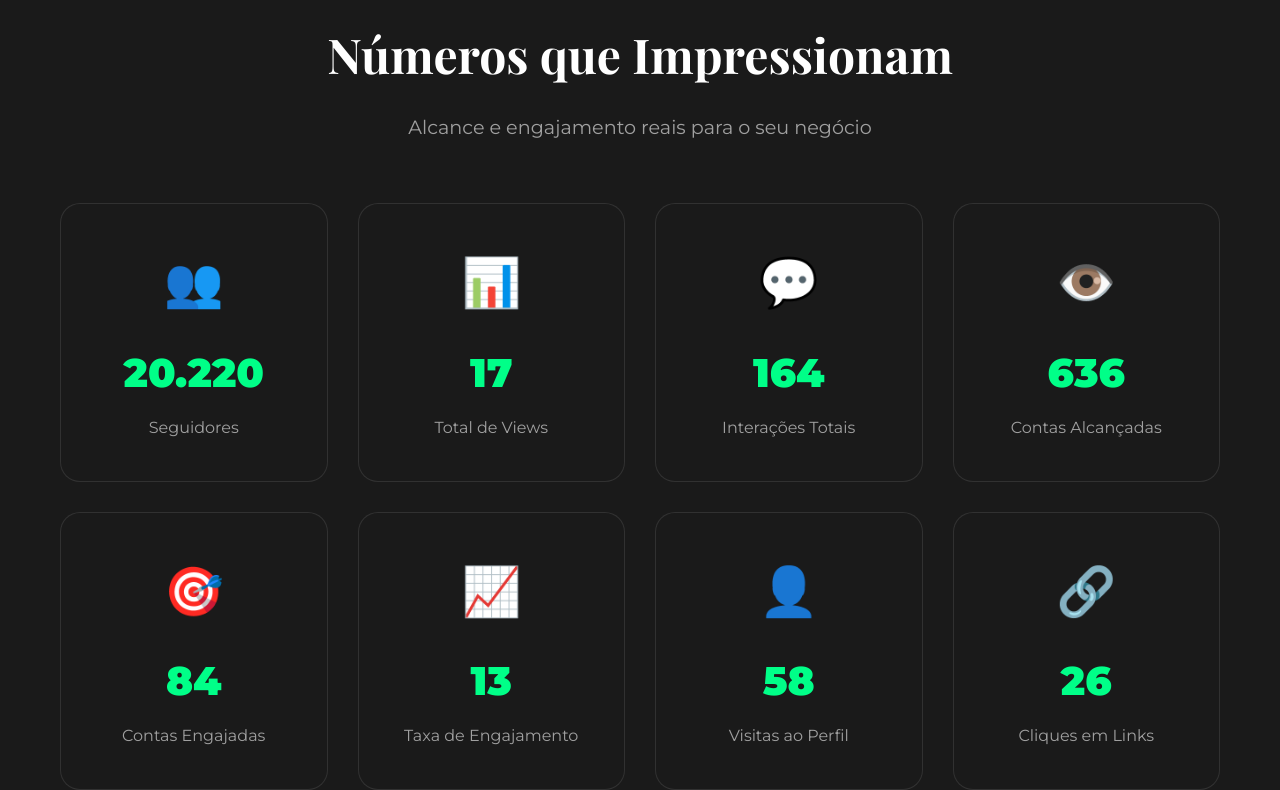
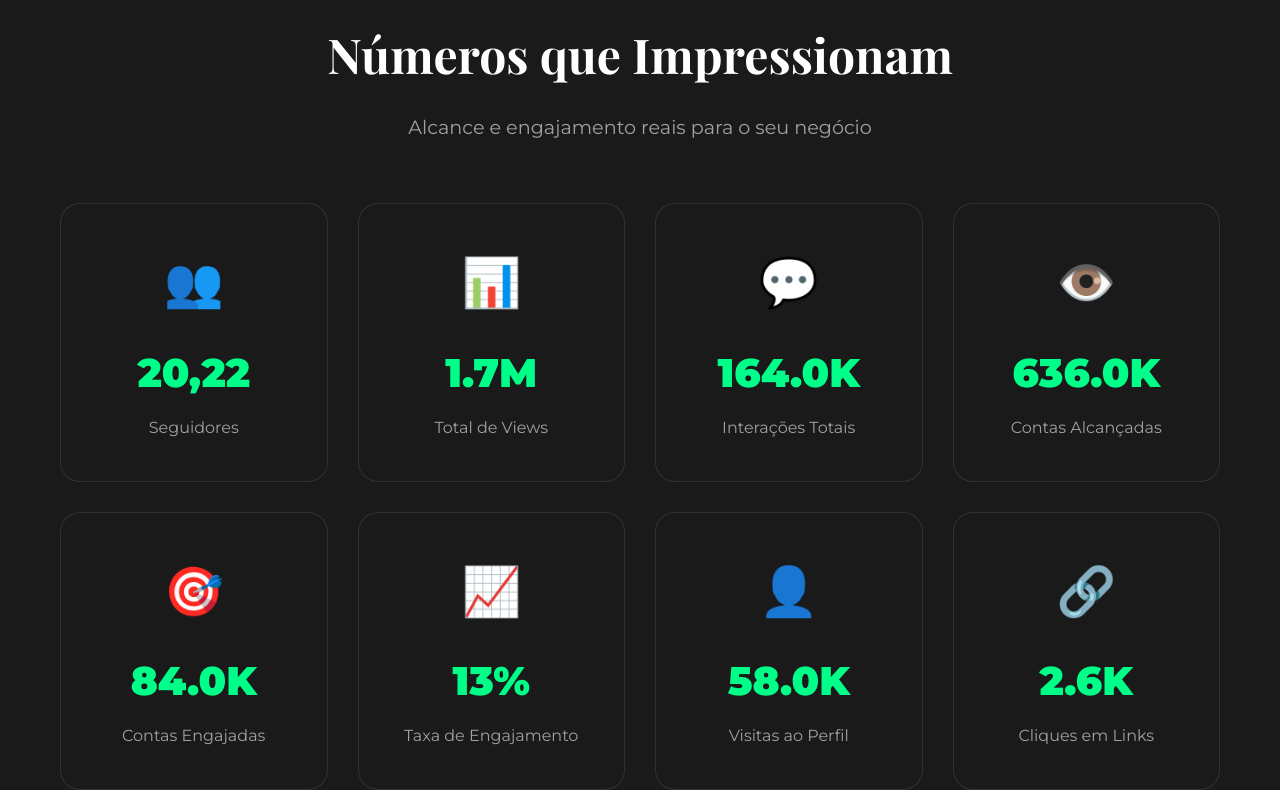
Before and after one commit to savantarmorer/.github.io, a plain HTML site: page index.html in a window 1280 px wide. Shown: the part 2010-2800 px from the top of the page. Drawn offline with nearby package versions, Linux system fonts and the light colour scheme.

Commit message:
Corrigir animaÃ§Ã£o de contadores para preservar sufixos K e M

```diff
--- a/index.html
+++ b/index.html
@@ -1447,16 +1447,28 @@
         });
 
         // Counter animation
-        function animateCounter(element, target, duration = 2000) {
+        function animateCounter(element, target, suffix = '', duration = 2000) {
             let current = 0;
             const increment = target / (duration / 16);
             const timer = setInterval(() => {
                 current += increment;
                 if (current >= target) {
-                    element.textContent = target.toLocaleString('pt-BR');
+                    if (suffix === 'K') {
+                        element.textContent = (target / 1000).toFixed(1) + 'K';
+                    } else if (suffix === 'M') {
+                        element.textContent = (target / 1000000).toFixed(1) + 'M';
+                    } else {
+                        element.textContent = target.toLocaleString('pt-BR') + suffix;
+                    }
                     clearInterval(timer);
                 } else {
-                    element.textContent = Math.floor(current).toLocaleString('pt-BR');
+                    if (suffix === 'K') {
+                        element.textContent = (current / 1000).toFixed(1) + 'K';
+                    } else if (suffix === 'M') {
+                        element.textContent = (current / 1000000).toFixed(1) + 'M';
+                    } else {
+                        element.textContent = Math.floor(current).toLocaleString('pt-BR') + suffix;
+                    }
                 }
             }, 16);
         }
@@ -1466,8 +1478,29 @@
             entries.forEach(entry => {
                 if (entry.isIntersecting && !entry.target.classList.contains('counted')) {
                     entry.target.classList.add('counted');
-                    const value = entry.target.textContent.replace(/[^0-9]/g, '');
-                    animateCounter(entry.target, parseInt(value));
+                    const originalText = entry.target.textContent;
+
+                    // Detect suffix (K, M, %)
+                    let suffix = '';
+                    let multiplier = 1;
+                    if (originalText.includes('K')) {
+                        suffix = 'K';
+                        multiplier = 1000;
+                    } else if (originalText.includes('M')) {
+                        suffix = 'M';
+                        multiplier = 1000000;
+                    } else if (originalText.includes('%')) {
+                        suffix = '%';
+                    }
+
+                    // Extract numeric value
+                    const numericValue = originalText.replace(/[^0-9.,]/g, '').replace(',', '.');
+                    const value = parseFloat(numericValue) * multiplier;
+
+                    // Only animate if it's a number (not percentages or special values)
+                    if (!isNaN(value) && suffix !== '%' && !originalText.includes('-') && !originalText.includes('/')) {
+                        animateCounter(entry.target, value, suffix);
+                    }
                 }
             });
         }, { threshold: 0.5 });
```
